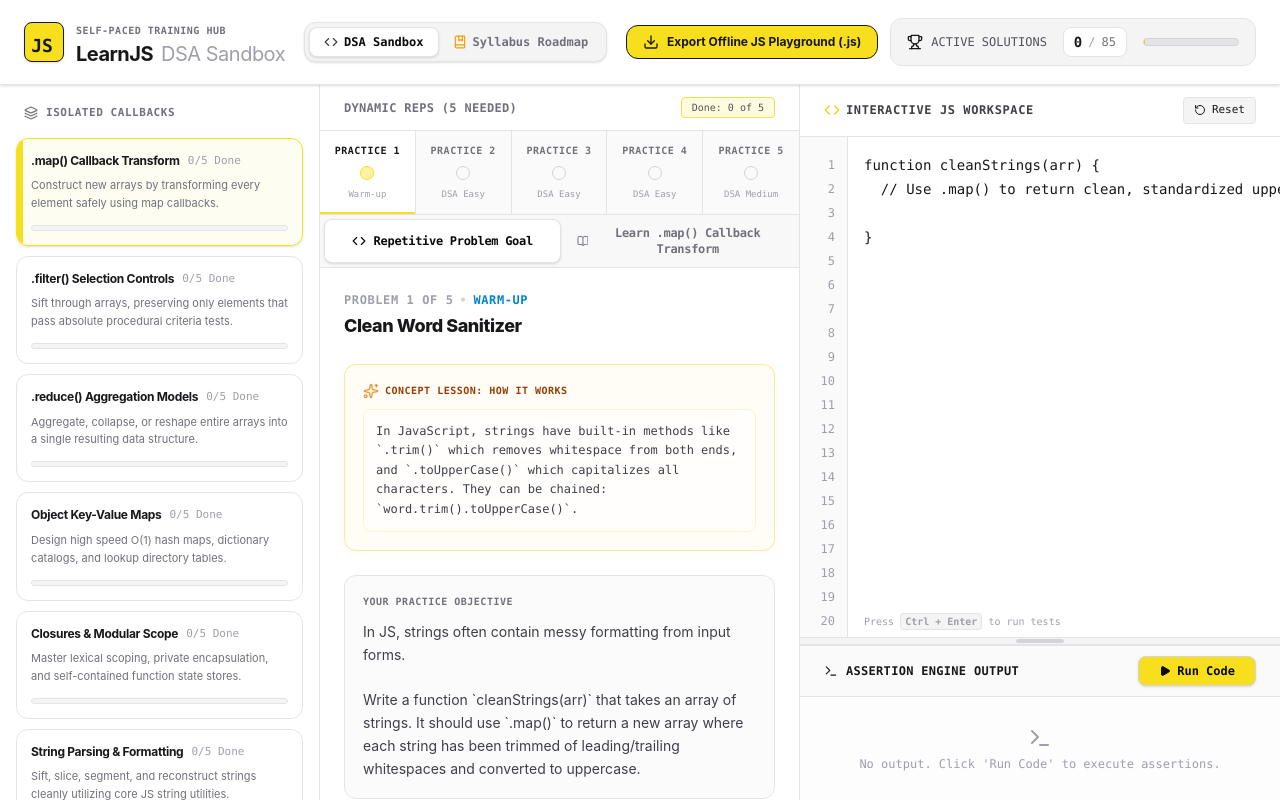
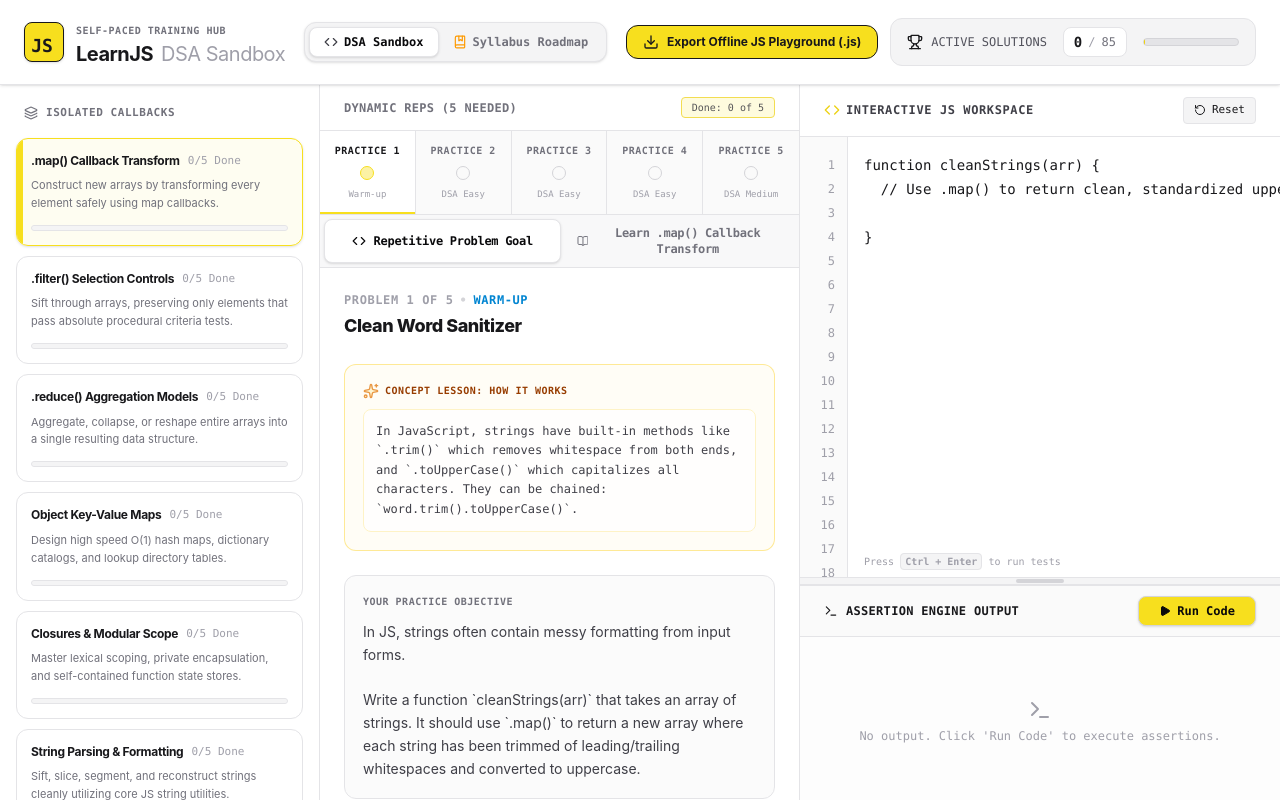
Before and after one commit to Allen1303/js-practice-app, a React (Vite) app: page / in a window 1280 px wide. Built offline with nearby package versions, Linux system fonts and the light colour scheme.

Commit message:
Update height of the Assertion output area

```diff
--- a/src/App.jsx
+++ b/src/App.jsx
@@ -58,9 +58,9 @@ export default function App() {
   const [workspaceHeight, setWorkspaceHeight] = useState(() => {
     try {
       const stored = localStorage.getItem("learnjs_workspace_height");
-      return stored ? parseInt(stored, 10) : 560; // default for 20 lines
+      return stored ? parseInt(stored, 10) : 500; // default for 20 lines
     } catch {
-      return 560;
+      return 500;
     }
   });
 
--- a/src/components/AssertionConsole.jsx
+++ b/src/components/AssertionConsole.jsx
@@ -6,7 +6,7 @@ export function AssertionConsole({
   handleRunTests,
 }) {
   return (
-    <div className="flex-1 flex flex-col bg-white overflow-hidden border-t border-zinc-200 min-h-[140px]">
+    <div className="flex-1 flex flex-col bg-white overflow-hidden border-t border-zinc-200 min-h-[220px]">
       <div className="flex items-center justify-between px-6 py-2.5 bg-zinc-50 border-b border-zinc-200 shrink-0">
         <div className="flex items-center gap-2">
           <Terminal className="h-3.5 w-3.5 text-zinc-505" />
--- a/src/components/CodeWorkspace.jsx
+++ b/src/components/CodeWorkspace.jsx
@@ -11,7 +11,7 @@ export function CodeWorkspace({
   handleResetCode,
   prevCode,
   lineNumbers,
-  workspaceHeight = 560,
+  workspaceHeight = 500,
   setWorkspaceHeight,
 }) {
   const handleMouseDown = (e) => {
```
